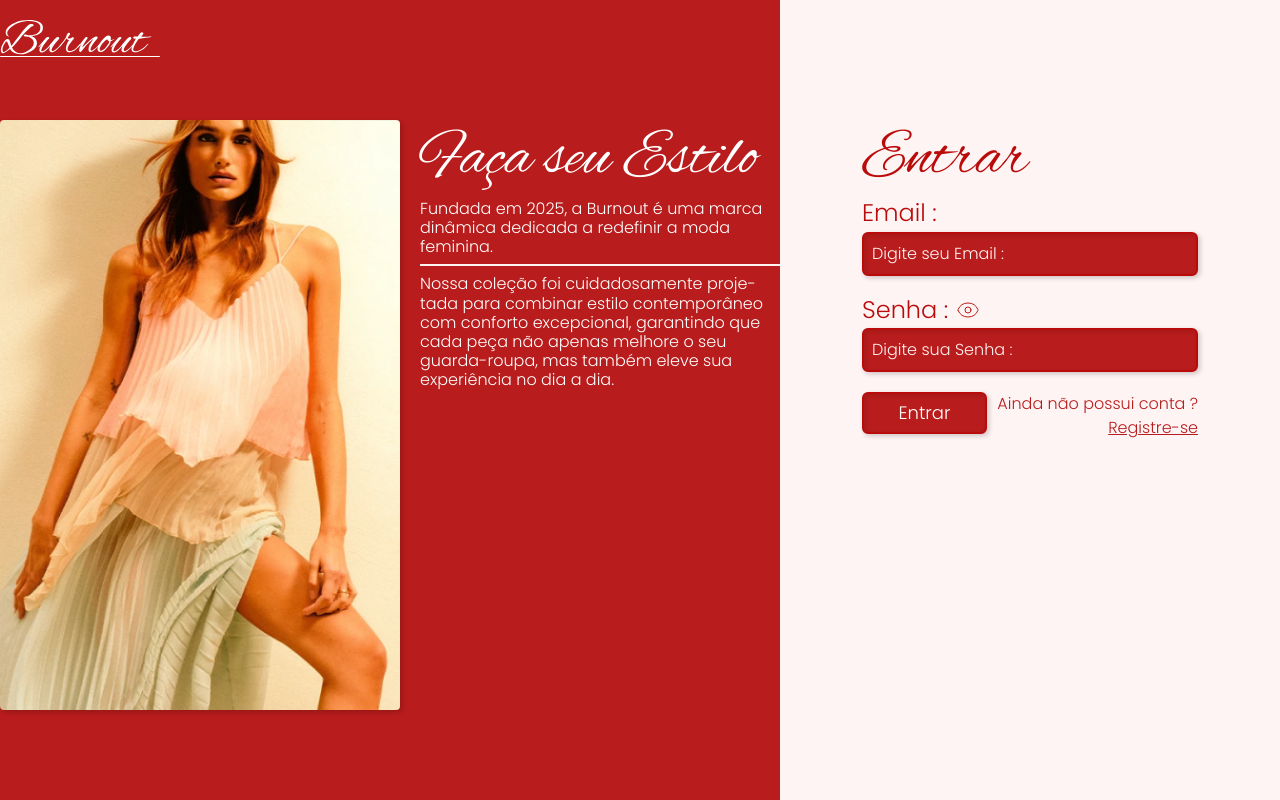
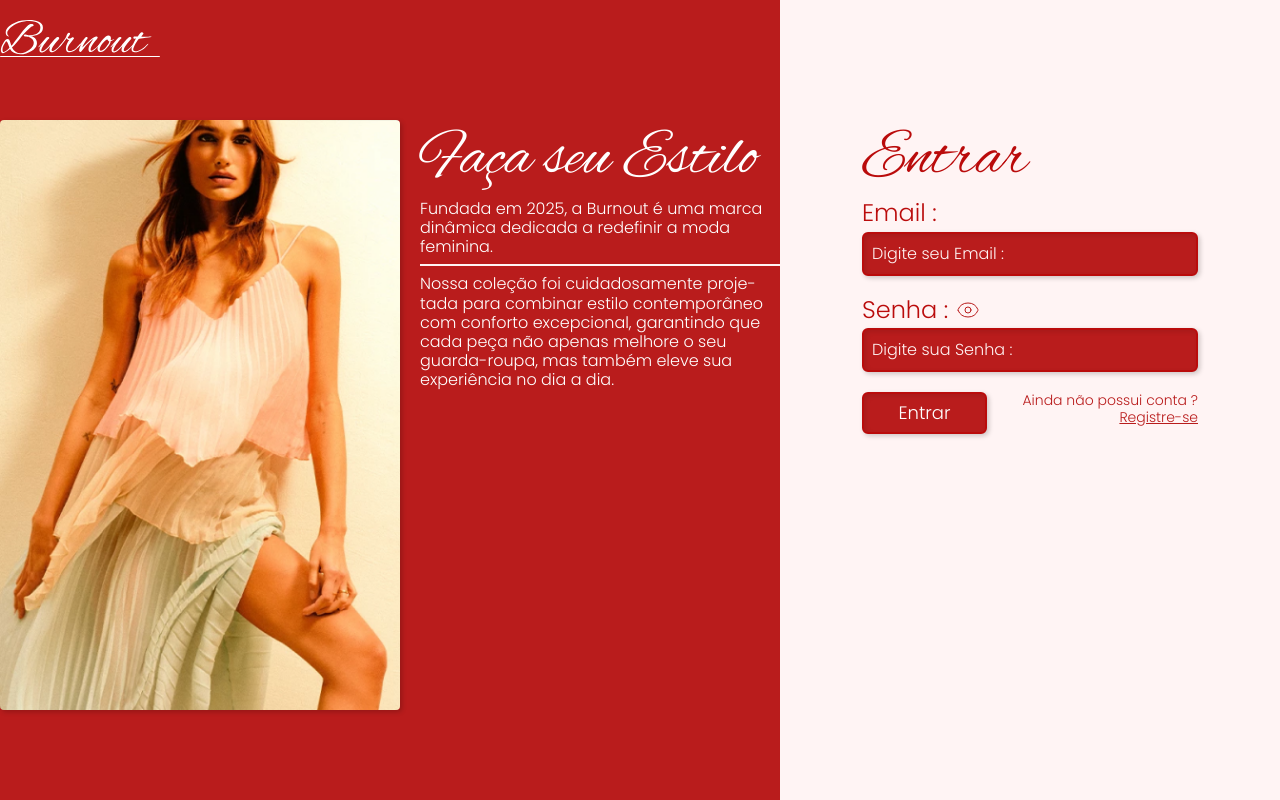
Before and after one commit to MarcosFerreira2024/Burnout, a Next.js app: page /login in a window 1280 px wide. Built offline with nearby package versions, Linux system fonts and the light colour scheme.

Commit message:
alterando texto e fonte

```diff
--- a/src/app/components/Login.tsx
+++ b/src/app/components/Login.tsx
@@ -56,7 +56,7 @@ function Login() {
         <div className='flex max-w-[400px]    text-right  justify-between'>
 
             <FormButton labelEnvio='Entrando...' labelPadrao='Entrar' />
-            <h1 className='text-linkForm text-mainSubtitle min-w-[16ch] max-w-[21ch] font-poppins'>Ainda não possui conta ? <Link href={"/sign"} className='underline'>Registre-se</Link></h1>
+            <h1 className='text-linkText text-mainSubtitle min-w-[16ch] max-w-[21ch] font-poppins'>Ainda não possui conta ? <Link href={"/signup"} className='underline'>Registre-se</Link></h1>
         </div>
         {state.error?<Message error={state.error}/>:null}
       </form>
--- a/src/app/components/Sign.tsx
+++ b/src/app/components/Sign.tsx
@@ -48,7 +48,7 @@ function Sign() {
         <div className='flex max-w-[400px]    text-right  justify-between'>
 
             <FormButton labelEnvio='Cadastrando...' labelPadrao='Cadastrar'  />
-            <h1 className='text-linkForm text-mainSubtitle min-w-[16ch] max-w-[21ch] font-poppins'>já possui uma conta ? <Link href={"/login"} className='underline'>Entrar</Link></h1>
+            <h1 className='text-linkText text-mainSubtitle min-w-[16ch] max-w-[21ch] font-poppins'>já possui uma conta ? <Link href={"/login"} className='underline'>Entrar</Link></h1>
         </div>
         {state.error?<Message error={state.error}/>:null}
 
```
